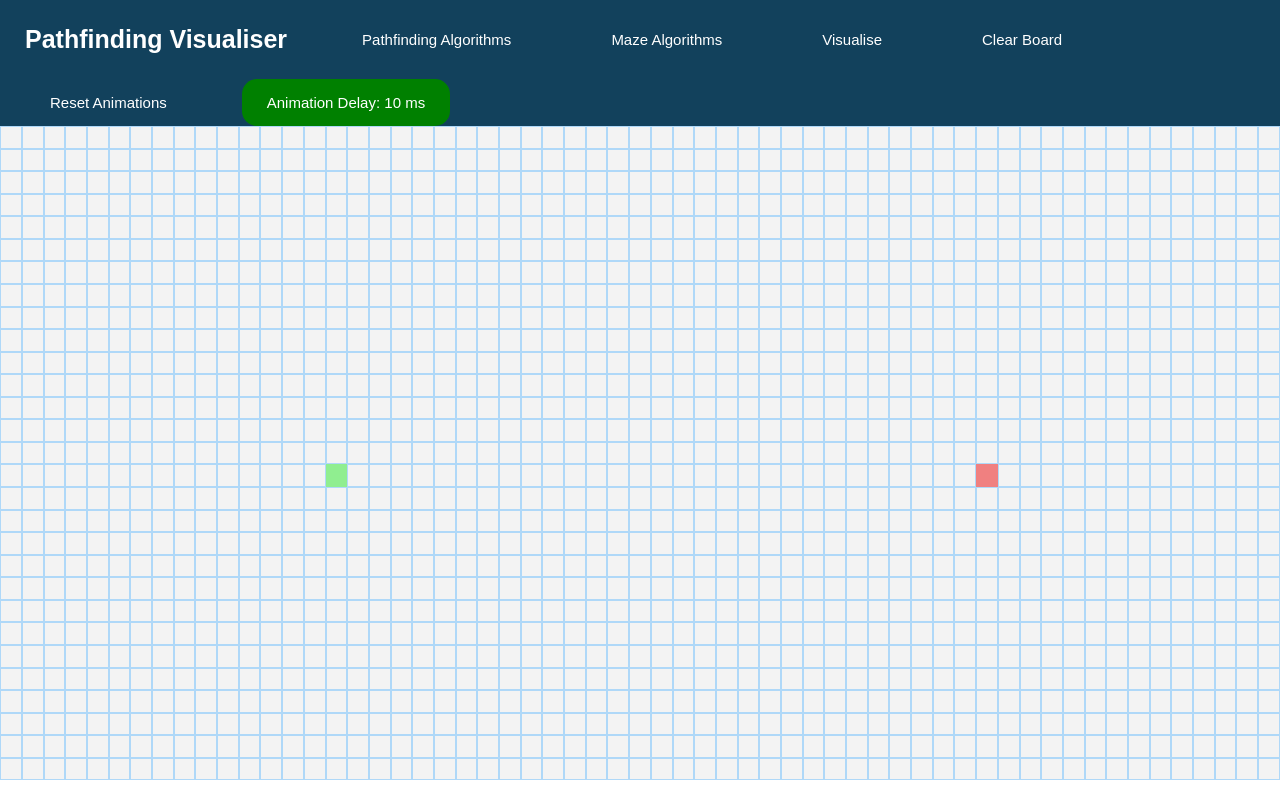
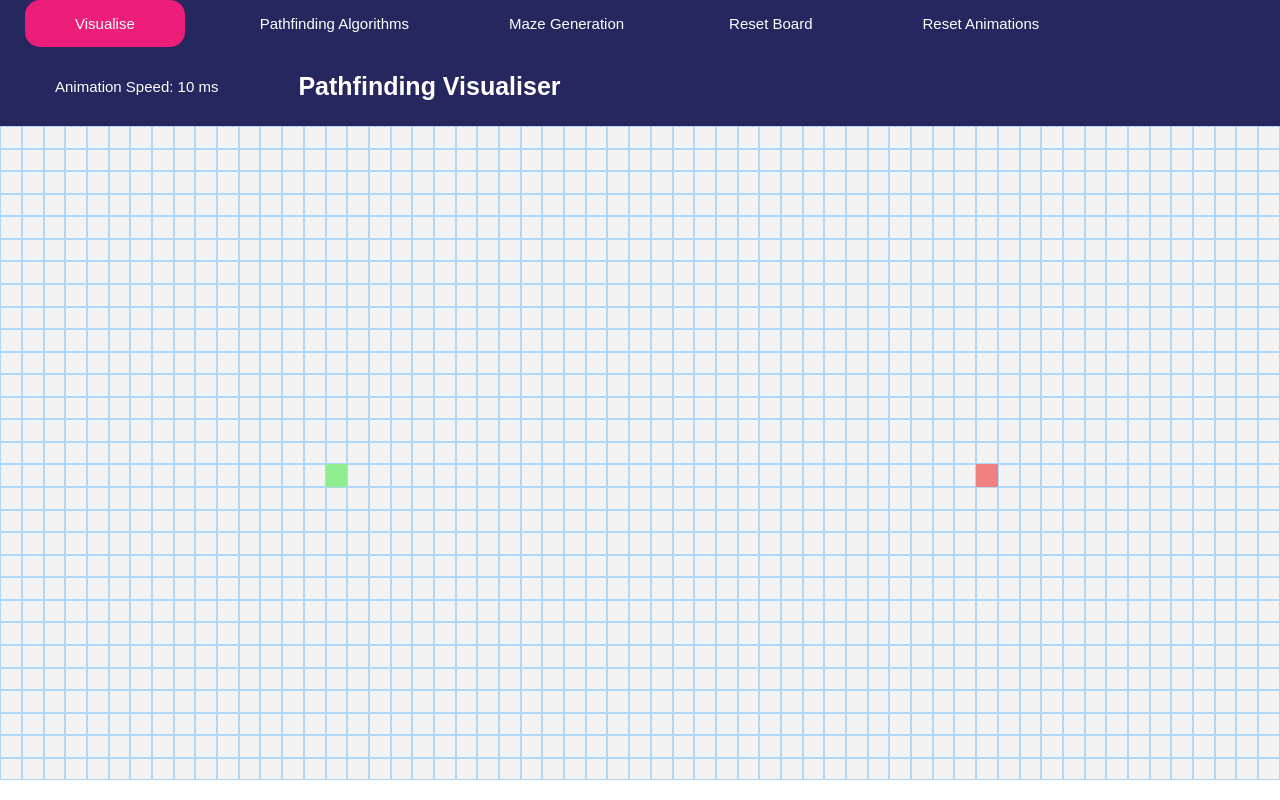
Before and after one commit to Cruizzer/React-Pathfinding-Visualiser, a React (Create React App) app: page / in a window 1280 px wide. Built offline with nearby package versions, Linux system fonts and the light colour scheme.

Commit message:
Style and word changes

```diff
--- a/src/pathfindingVisualiser/pathfindingVisualiser.css
+++ b/src/pathfindingVisualiser/pathfindingVisualiser.css
@@ -18,7 +18,7 @@
 .navBar {
   display: flex;
   flex-wrap: wrap;
-  background-color: rgb(18, 65, 92);
+  background-color: #272760;
   color: white;
   align-items: center;
   font-size: 25px;
@@ -34,7 +34,7 @@
 
 /* General Button styles */
 button {
-  background-color: rgb(18, 65, 92);
+  background-color: #272760;
   color: white;
   border: none;
   text-align: center;
@@ -42,11 +42,11 @@ button {
   display: inline-block;
   font-size: 15px;
   transition-duration: 0.3s;
-  padding: 15px 25px;
+  padding: 15px 30px;
   margin: 0px 25px 0px 25px;
 }
 button:hover {
-  color: lightskyblue;
+  color: #0CFFE1;
 }
 button:disabled {
   color: rgb(138, 138, 138);
@@ -76,7 +76,7 @@ button:disabled {
   margin: 0px 25px 0px 25px;
 }
 .dropdown p:hover {
-  color: lightskyblue;
+  color: #ed1e79;
 }
 
 .dropdown-btn {
@@ -87,29 +87,15 @@ button:disabled {
   background-color: rgb(18, 65, 92);
 }
 
-/* Visualize button styles */
-.visualize-btn {
-  background-color: rgb(40, 162, 233);
+/* Visualise button styles */
+.visualise-btn {
+  background-color: #ed1e79;
   border-radius: 15px;
   padding-left: 50px;
   padding-right: 50px;
 }
 
-.visualize-btn:hover {
-  background-color: rgb(77, 175, 231);
+.visualise-btn:hover {
+  background-color: #ff00a0;
   color: white;
 }
-
-/* Animation Delay button styles */
-.fast-btn {
-  background-color: green;
-  border-radius: 15px;
-}
-.average-btn {
-  background-color: rgb(175, 175, 55);
-  border-radius: 15px;
-}
-.slow-btn {
-  background-color: rgb(194, 63, 63);
-  border-radius: 15px;
-}
--- a/src/pathfindingVisualiser/pathfindingVisualiser.jsx
+++ b/src/pathfindingVisualiser/pathfindingVisualiser.jsx
@@ -13,8 +13,8 @@ import * as recursiveDiv from "./mazeGeneratingAlgorithms/recursiveDivision";
 import Node from "./Node/node";
 
 // Define grid constants
-const rowLen = 29; //29
-const colLen = 59; //59
+const rowLen = 29;
+const colLen = 59;
 
 // Define Animation Delay constants
 const ANIMATION_FAST = 10;
@@ -22,15 +22,15 @@ const ANIMATION_AVG = 20;
 const ANIMATION_SLOW = 30
 ;
 // Define start/end node starting positions
-let startRow = 15; // 15
+let startRow = 15;
 let startCol = 15;
 let endRow = 15;
 let endCol = 45;
 
 // Define algorithm constants
 const DIJKSTRAS = "Dijkstra's";
-const Depth_First_Search = "Depth First Search";
-const Breadth_First_Search = "Breadth First Search";
+const Depth_First_Search = "DFS";
+const Breadth_First_Search = "BFS";
 const ASTAR = "A* Search";
 
 
@@ -40,15 +40,15 @@ export default class PathfindingVisualiser extends Component {
         this.state = {
           grid: [], // Two-Dimensional array representing a graph.
           mouseIsPressed: false, // Boolean which indicates the state of whether the mouse has been pressed.
+          isMouseDisabled: false, // Boolean which checks whether mouse action is disabled.
           iskeyboardDisabled: false, // Boolean to check whether pressing buttons is disabled.
-          isMouseDisabled: false, // Boolean which checks whether mouse action is disabled.
           moveStart: false, // Boolean to indicate moving start node.
           moveFinish: false,  // Boolean to indicate moving end node.
-          finishAnimations: false,  // Boolean to indicate visualisations have completed
-          algorithm: "",  // String of the currently selected algorithm
-          visualiseBtnText: "Visualise", // Used to dynamically change the text of the visualisation button for the selected algorithm
-          isInstantAnims: false,  // Boolean to indicate instant animations (When adding walls and moving end/start node after visualisations are complete)
-          animationDelay: ANIMATION_FAST, // Animation delay between css visualisation animations
+          algorithm: "",  // String of the currently selected algorithm.
+          visualiseBtnText: "Visualise", // Used to dynamically alter the text of the visualisation button for the selected algorithm.
+          instantAnimations: false,  // Boolean to indicate instant animations.
+          finishAnimations: false,  // Boolean to indicate visualisations are complete
+          animationDelay: ANIMATION_FAST, // Animation delay
         };
 
         //Keybinds
@@ -75,7 +75,7 @@ export default class PathfindingVisualiser extends Component {
         // Bind other functions
         this.clearBoard = this.clearBoard.bind(this);
         this.clearNodeClasses = this.clearNodeClasses.bind(this);
-        this.cycleSpeed = this.cycleSpeed.bind(this);
+        this.animationSpeed = this.animationSpeed.bind(this);
     }
 
     componentDidMount() {
@@ -167,7 +167,7 @@ export default class PathfindingVisualiser extends Component {
         this.setState({
         grid: newGrid, //Grid state is set to a new empty grid
         finishAnimations: false,
-        isInstantAnims: false,
+        instantAnimations: false,
         });
     }
 
@@ -221,7 +221,7 @@ export default class PathfindingVisualiser extends Component {
                 newGrid[i][j].gcost = Infinity;
                 newGrid[i][j].heuristicCost = Infinity;
                 //Reset animation classes in entire grid
-                if (!this.state.isInstantAnims) {
+                if (!this.state.instantAnimations) {
                 gridElem.children[i].children[j].classList.remove(
                     "node-visited-animate"
                 );
@@ -297,7 +297,7 @@ export default class PathfindingVisualiser extends Component {
         const animations = false;
         // Run dijkstra's with temp grid, no animations, start node, and ending node
         dijkstra.dijkstraAlgorithm(newGrid, animations, startNode, endNode);
-        this.setState({ isInstantAnims: true });
+        this.setState({ instantAnimations: true });
         return newGrid;
     }
 
@@ -368,7 +368,7 @@ export default class PathfindingVisualiser extends Component {
                 node = node.previousNode;
             }
         }
-        this.setState({ isInstantAnims: true });
+        this.setState({ instantAnimations: true });
         return newGrid;
     }
 
@@ -427,7 +427,7 @@ export default class PathfindingVisualiser extends Component {
         const animations = false;
         // Run dijkstra's with temp grid, no animations, start node, and ending node
         breadthFirstSearch.breadthFirstSearchAlgorithm(newGrid, animations, startNode, endNode);
-        this.setState({ isInstantAnims: true });
+        this.setState({ instantAnimations: true });
         return newGrid;
     }
 
@@ -487,7 +487,7 @@ export default class PathfindingVisualiser extends Component {
         const animations = false;
         // Run dijkstra's with temp grid, no animations, start node, and ending node
         astar.aStarAlgorithm(newGrid, animations, startNode, endNode);
-        this.setState({ isInstantAnims: true });
+        this.setState({ instantAnimations: true });
         return newGrid;
     }
 
@@ -598,22 +598,25 @@ export default class PathfindingVisualiser extends Component {
             break;
         }
     }
-    // Handles cycling animation delay button click
-    cycleSpeed() {
+
+    // Handles cycling animation delay on button click.
+    animationSpeed() {
         if (this.state.animationDelay === ANIMATION_FAST) {
         this.setState({ animationDelay: ANIMATION_AVG });
-        } else if (this.state.animationDelay === ANIMATION_AVG) {
+        }
+        else if (this.state.animationDelay === ANIMATION_AVG) {
         this.setState({ animationDelay: ANIMATION_SLOW });
-        } else {
+        }
+        else {
         this.setState({ animationDelay: ANIMATION_FAST });
         }
     }
 
     //Start of rendering
     render() {
-        // Grab current state of grid
+        // Grab current state of the grid
         const { grid } = this.state;
-        // Determine animation delay class
+        // Determine animation speed class
         const speedBtnClass =
           this.state.animationDelay === ANIMATION_FAST
             ? "fast-btn"
@@ -623,7 +626,19 @@ export default class PathfindingVisualiser extends Component {
         return (
           <div className="pathfindingCanvas">
             <div className="navBar">
-              <p>Pathfinding Visualiser</p>
+                <button
+                    className="visualise-btn"
+                    onClick={() => {
+                    if (this.state.algorithm !== "") {
+                        this.visualise(this.state.algorithm);
+                    } else {
+                        this.setState({ visualiseBtnText: "Select an Algorithm" });
+                    }
+                    }}
+                    disabled={this.state.iskeyboardDisabled}
+                >
+                    {this.state.visualiseBtnText}
+                </button>
               <div className="dropdown">
                 <p>Pathfinding Algorithms</p>
                 <div className="dropdown-content">
@@ -635,7 +650,7 @@ export default class PathfindingVisualiser extends Component {
                         algorithm: DIJKSTRAS,
                         visualiseBtnText: "Visualise " + DIJKSTRAS,
                         finishAnimations: false,
-                        isInstantAnims: false,
+                        instantAnimations: false,
                       });
                     }}
                     disabled={this.state.iskeyboardDisabled}
@@ -650,12 +665,12 @@ export default class PathfindingVisualiser extends Component {
                         algorithm: ASTAR,
                         visualiseBtnText: "Visualise " + ASTAR,
                         finishAnimations: false,
-                        isInstantAnims: false,
+                        instantAnimations: false,
                       });
                     }}
                     disabled={this.state.iskeyboardDisabled}
                   >
-                    A* Search (Euclidean)
+                    A* Algorithm
                   </button>
                   <button
                     className="dropdown-btn"
@@ -665,12 +680,12 @@ export default class PathfindingVisualiser extends Component {
                         algorithm: Depth_First_Search,
                         visualiseBtnText: "Visualise " + Depth_First_Search,
                         finishAnimations: false,
-                        isInstantAnims: false,
+                        instantAnimations: false,
                       });
                     }}
                     disabled={this.state.iskeyboardDisabled}
                   >
-                    Depth-first Algorithm
+                    Depth-First-Search
                   </button>
                   <button
                     className="dropdown-btn"
@@ -680,17 +695,17 @@ export default class PathfindingVisualiser extends Component {
                         algorithm: Breadth_First_Search,
                         visualiseBtnText: "Visualise " + Breadth_First_Search,
                         finishAnimations: false,
-                        isInstantAnims: false,
+                        instantAnimations: false,
                       });
                     }}
                     disabled={this.state.iskeyboardDisabled}
                   >
-                    Breath-first Algorithm
+                    Breadth-First-Search
                   </button>
                 </div>
               </div>
               <div className="dropdown">
-                <p>Maze Algorithms</p>
+                <p>Maze Generation</p>
                 <div className="dropdown-content">
                   <button
                     className="dropdown-btn"
@@ -722,28 +737,15 @@ export default class PathfindingVisualiser extends Component {
                 </div>
               </div>
               <button
-                className="visualise-btn"
-                onClick={() => {
-                  if (this.state.algorithm !== "") {
-                    this.visualise(this.state.algorithm);
-                  } else {
-                    this.setState({ visualiseBtnText: "Select an Algorithm" });
-                  }
-                }}
-                disabled={this.state.iskeyboardDisabled}
-              >
-                {this.state.visualiseBtnText}
-              </button>
-              <button
                 onClick={() => this.clearBoard()}
                 disabled={this.state.iskeyboardDisabled}
               >
-                Clear Board
+                Reset Board
               </button>
               <button
                 onClick={() => {
                   this.clearNodeClasses();
-                  this.setState({ finishAnimations: false, isInstantAnims: false });
+                  this.setState({ finishAnimations: false, instantAnimations: false });
                 }}
                 disabled={this.state.iskeyboardDisabled}
               >
@@ -751,11 +753,12 @@ export default class PathfindingVisualiser extends Component {
               </button>
               <button
                 className={speedBtnClass}
-                onClick={() => this.cycleSpeed()}
+                onClick={() => this.animationSpeed()}
                 disabled={this.state.iskeyboardDisabled}
               >
-                Animation Delay: {this.state.animationDelay} ms
+                Animation Speed: {this.state.animationDelay} ms
               </button>
+              <p>Pathfinding Visualiser</p>
             </div>
             {/* <Header /> */}
             <div className="grid">
@@ -806,7 +809,7 @@ export default class PathfindingVisualiser extends Component {
     //End of rendering
 
 
-// Creates initial grid filled with nodes
+// Creates the initial grid filled with nodes using a two dimensional array
 const createGrid = () => {
     const grid = [];
     for (let row = 0; row < rowLen; row++) {
```
